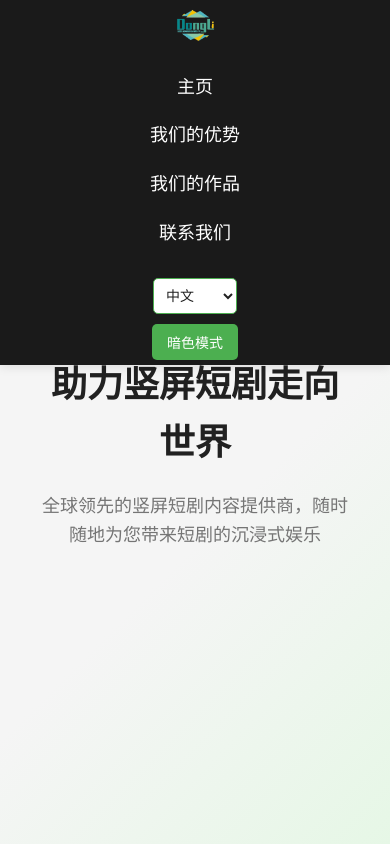
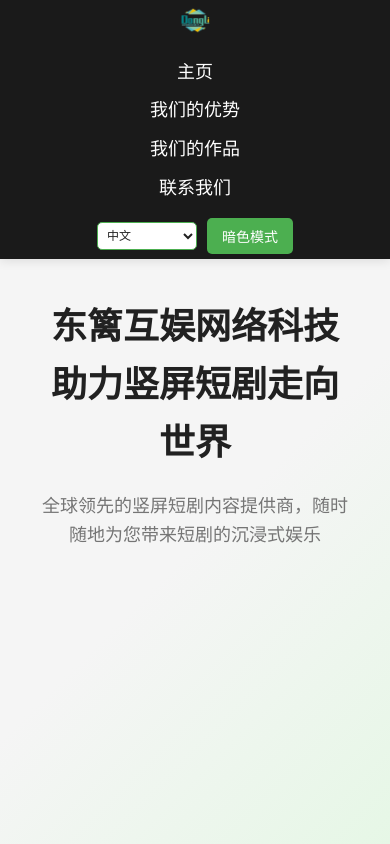
Before and after one commit to jiafeimaoyuanbao/short-drama-showcase, a plain HTML site: page index.html in a window 390 px wide. Shown: the top 844 px of the page. Drawn offline with Linux system fonts and the light colour scheme.

Commit message:
Update styles.css

```diff
--- a/styles.css
+++ b/styles.css
@@ -347,23 +347,14 @@ body.dark-mode #contact {
         height: 30px; /* 进一步缩小 Logo */
     }
 
+    #language-select {
+        padding: 5px; /* 缩小 padding */
+        font-size: 12px; /* 缩小字体 */
+        width: 100px; /* 固定宽度，避免过宽 */
+    }
+
     .section {
         padding: 60px 15px 40px; /* 调整内容区域的顶部 padding，避免被导航栏遮挡 */
-    }
-}
-    nav ul {
-        flex-direction: column;
-        align-items: center;
-        margin-bottom: 15px;
-    }
-
-    nav ul li {
-        margin: 10px 0;
-    }
-
-    .nav-right {
-        flex-direction: column;
-        gap: 10px;
     }
 
     h1 {
@@ -372,10 +363,6 @@ body.dark-mode #contact {
 
     h2 {
         font-size: 28px;
-    }
-
-    .section {
-        padding: 80px 15px 60px;
     }
 
     .carousel {
@@ -390,8 +377,4 @@ body.dark-mode #contact {
     .logo {
         margin-bottom: 10px;
     }
-
-    #company-logo {
-        height: 40px;
-    }
 }
```
